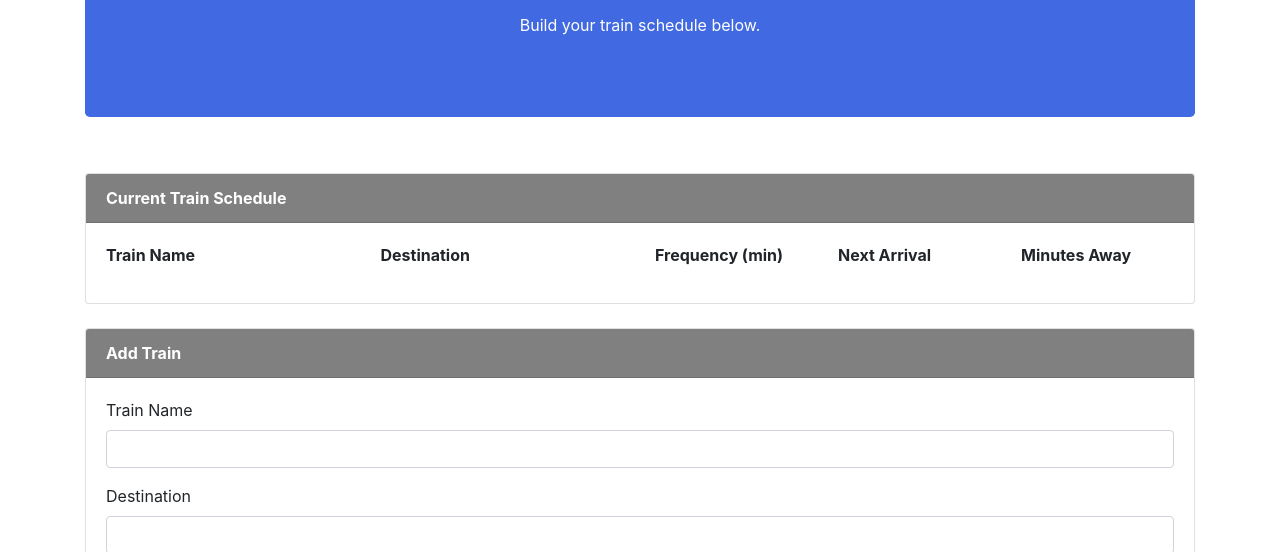
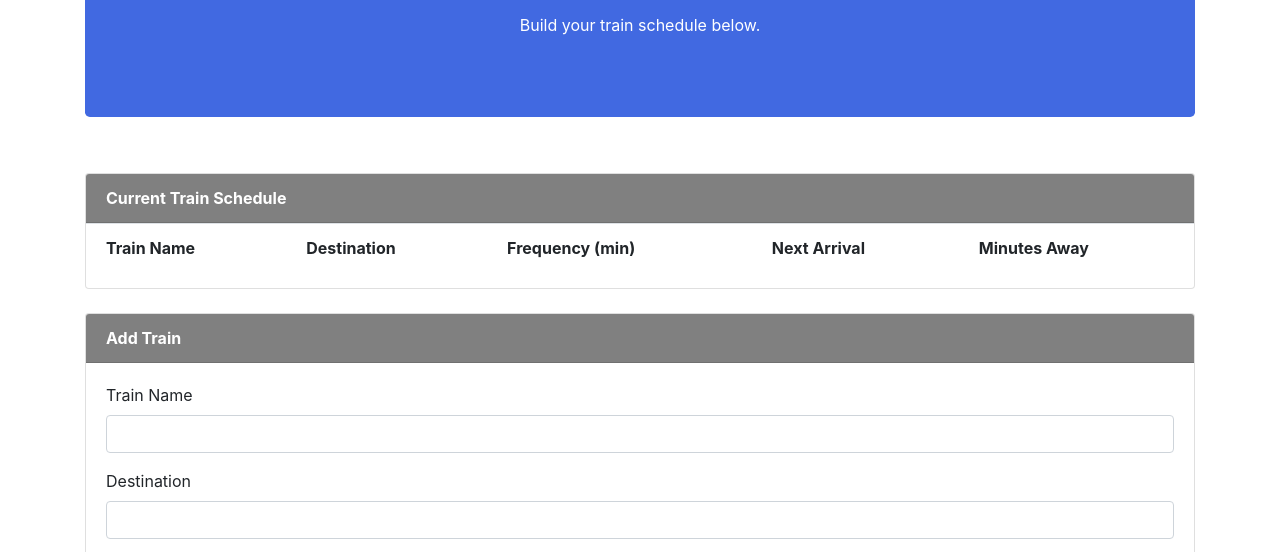
Before and after one commit to brijamfitz/Train-Scheduler, a plain HTML site: page index.html in a window 1280 px wide. Shown: the part 212-764 px from the top of the page. Drawn offline with nearby package versions, Linux system fonts and the light colour scheme; no server answers.

Commit message:
work in progress

```diff
--- a/assets/javascript/logic.js
+++ b/assets/javascript/logic.js
@@ -51,33 +51,65 @@ database.ref().on('child_added', function(childsnapshot) {
   var frequency = (childsnapshot.val().frequency);
   var firstTrain = (childsnapshot.val().firstTrain)
 
-  // How to find `nextArrival`
+  // How to find `nextArrival` and `minutesAway`
   // Get current time
   var currentTime = moment();
-  console.log('Current time: ' + moment(currentTime).format('hh:mm'))
+  console.log('Current time: ' + moment(currentTime).format('hh:mm A'))
+  // Convert `currentTime` to unix time
+  var unixTime = moment().format('X');
+  console.log('Current unix time: ' + unixTime);
+
+  // Convert `firstTrain` to unix time
+  // var firstTrainUnix = Math.round(moment(firstTrain, 'HH:mm').format('X'));
+  // console.log('First train unix time: ' + firstTrainUnix);
+
+  // var difference = Math.round(unixTime - firstTrainUnix);
+  // console.log(difference);
+
+  // var diffMins = Math.round(difference / 60);
+  // console.log(diffMins);
+
+  // var remainder = Math.round(diffMins % frequency);
+  // console.log(remainder);
+
+  // var minsTillTrain = Math.round(frequency - remainder);
+  // console.log(minsTillTrain);
+
+  // var arriveNext = moment().add(minsTillTrain, 'minutes');
+  // console.log(arriveNext);
+
+  // var trainNext = moment(arriveNext).format('hh:mm A');
+  // console.log(trainNext);
+
   // Convert `firstTrain`
   var firstTrainConverted = moment(firstTrain, 'HH:mm').subtract(1, 'years');
   console.log(firstTrainConverted);
+
   // Calculate difference in minutes between `firstTrain` and the `currentTime`
   var diffTime = moment().diff(moment(firstTrainConverted), 'minutes');
   console.log('Difference in time: ' + diffTime);
+
   // Divide that number by the `frequency`
   var remainderTime = diffTime % frequency;
   console.log(remainderTime);
+
   // Subtract this number from `frequency`
   // This will give you your `minutesAway` number
   var minutesTillTrain = frequency - remainderTime;
   console.log('Minutes till next train: ' + minutesTillTrain);
+
   // Add that number to the current time to find the `nextArrival`
   var nextArrival = moment().add(minutesTillTrain, 'minutes');
-  var nextTrain = moment(nextArrival).format('hh:mm');
+  var nextTrain = moment(nextArrival).format('hh:mm A');
 
   // Update the HTML with our stored data
-  $('#train-name').append('<p>' + name + '</p>');
-  $('#train-destination').append('<p>' + destination + '</p>');
-  $('#train-frequency').append('<p>' + frequency + '</p>');
-  $('#train-arrival').append('<p>' + nextTrain + '</p>')
-  $('#train-minutes-away').append('<p>' + minutesTillTrain + '</p>')
+  var newRow = $('<tr>');
+  newRow.append('<td style="padding-left:20px">' + name + '</td>');
+  newRow.append('<td style="padding-left:20px">' + destination + '</td>');
+  newRow.append('<td style="padding-left:20px">' + frequency + '</td>');
+  newRow.append('<td style="padding-left:20px">' + nextTrain + '</td>');
+  newRow.append('<td style="padding-left:20px">' + minutesTillTrain + '</td>');
+  $('tbody').append(newRow);
 },
 // Create Error Handling
 function (errorObject) {
--- a/index.html
+++ b/index.html
@@ -51,23 +51,27 @@
                         <strong>
                             <i class="fa fa-table"></i>Current Train Schedule</strong>
                     </div>
-                    <div class="row" style="padding:20px">
-                        <div class="col-md-3" id="train-name">
-                            <p><strong>Train Name</strong></p>
-                        </div>
-                        <div class="col-md-3" id="train-destination">
-                            <p><strong>Destination</strong></p>
-                        </div>
-                        <div class="col-md-2" id="train-frequency">
-                            <p><strong>Frequency (min)</strong></p>
-                        </div>
-                        <div class="col-md-2" id="train-arrival">
-                            <p><strong>Next Arrival</strong></p>
-                        </div>
-                        <div class="col-md-2" id="train-minutes-away">
-                            <p><strong>Minutes Away</strong></p>
-                        </div>
-                    </div>
+                    <table class="table">
+                        <tbody>
+                            <tr>
+                                <td style="padding-left:20px">
+                                    <strong>Train Name</strong>
+                                </td>
+                                <td style="padding-left:20px">
+                                    <strong>Destination</strong>
+                                </td>
+                                <td style="padding-left:20px">
+                                    <strong>Frequency (min)</strong>
+                                </td>
+                                <td style="padding-left:20px">
+                                    <strong>Next Arrival</strong>
+                                </td>
+                                <td style="padding-left:20px">
+                                    <strong>Minutes Away</strong>
+                                </td>
+                            </tr>
+                        </tbody>
+                    </table>
                 </div>
             </div>
         </div>
@@ -105,7 +109,6 @@
         </div>
     </div>
 
-
     <!-- Javascript file -->
     <script src="assets/javascript/logic.js"></script>
 
```
